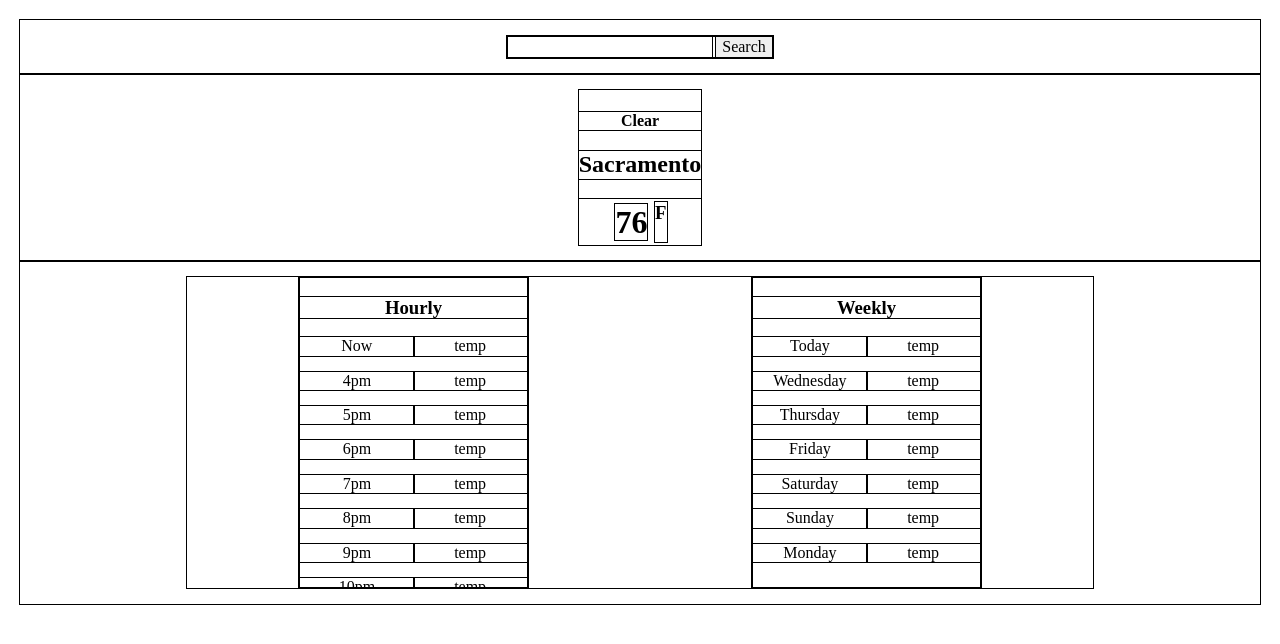
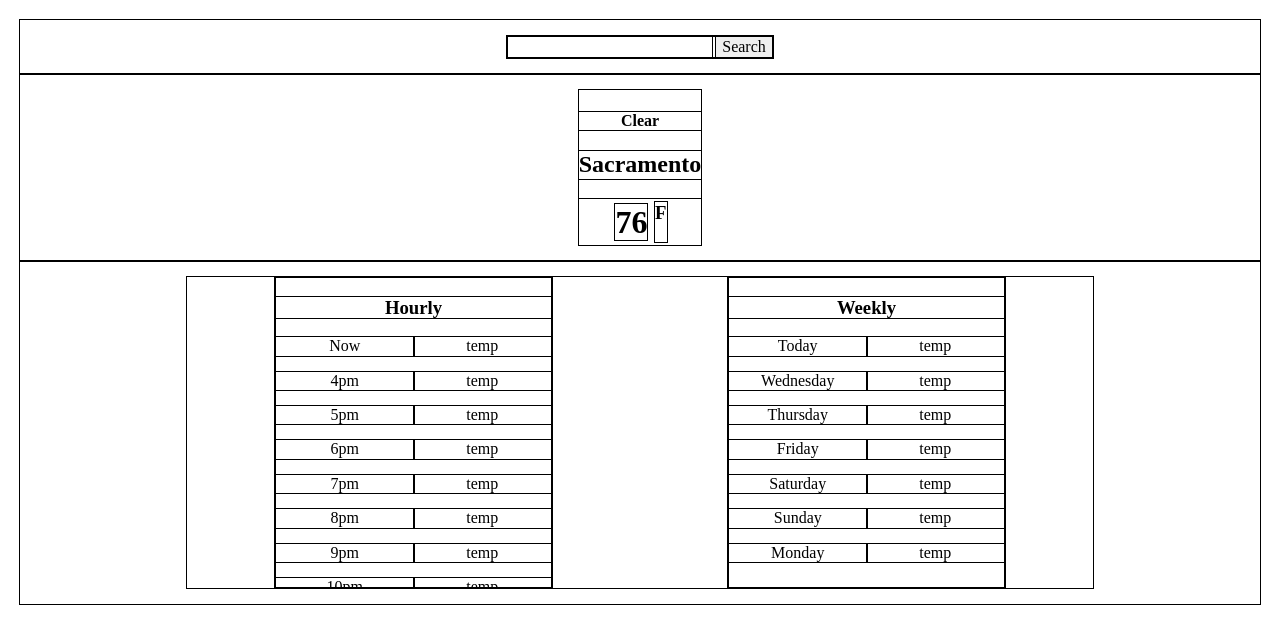
Before and after one commit to eddomiw/weather-app, a website built with webpack: page dist/index.html in a window 1280 px wide. Built offline with Linux system fonts and the light colour scheme.

Commit message:
Add media query for phone and desktop devices

```diff
--- a/src/scss/base/_base.scss
+++ b/src/scss/base/_base.scss
@@ -7,8 +7,3 @@ body {
 body {
   padding: 1.25em;
 }
-
-form {
-  border: 1px solid black;
-  width: fit-content;
-}
--- /dev/null
+++ b/src/scss/layout/_forecast.scss
@@ -0,0 +1,50 @@
+.third-container {
+  width: 75%;
+  display: flex;
+  flex-direction: column;
+  justify-content: center;
+  align-items: center;
+  gap: 1rem;
+}
+
+@media (min-width: 768px) {
+  .third-container {
+    flex-direction: row;
+    justify-content: space-around;
+    gap: 0;
+  }
+
+  .hourly,
+  .weekly {
+    width: min(275px, 35%);
+  }
+}
+
+@media (max-width: 768px) {
+  .hourly,
+  .weekly {
+    width: max(180px, 35%);
+  }
+}
+
+.hourly,
+.weekly {
+  border: solid 1px black;
+  text-align: center;
+}
+.days-container,
+.hours-container {
+  /*   Need to adjust height to make sure it is responsive change 250px*/
+  height: 250px;
+  display: flex;
+  flex-direction: column;
+  gap: 1em;
+  overflow: auto;
+}
+
+.days,
+.hours {
+  display: grid;
+  row-gap: 1em;
+  grid-template-columns: 1fr 1fr;
+}
--- /dev/null
+++ b/src/scss/layout/_form.scss
@@ -0,0 +1,14 @@
+form {
+  border: 1px solid black;
+  width: fit-content;
+}
+
+#search-bar,
+.searchBtn {
+  border: none;
+}
+
+#search-bar {
+  background-color: transparent;
+  border: 0px solid;
+}
--- /dev/null
+++ b/src/scss/layout/_weather-display.scss
@@ -0,0 +1,13 @@
+.weather-condition,
+.location {
+  text-align: center;
+}
+
+.temp {
+  display: flex;
+  justify-content: center;
+}
+
+.temp * {
+  margin: 0.15em;
+}
--- a/src/scss/styles.scss
+++ b/src/scss/styles.scss
@@ -1,5 +1,9 @@
 @forward "./base/normalize.css";
 @forward "./base/base.scss";
+@forward "./layout/form.scss";
+@forward "./layout/weather-display.scss";
+@forward "./layout/forecast.scss";
+@forward "./components/buttons.scss";
 
 * {
   outline: 1px solid black;
@@ -10,57 +14,3 @@ section {
   display: flex;
   justify-content: center;
 }
-
-#search-bar,
-.searchBtn {
-  border: none;
-}
-
-#search-bar {
-  background-color: transparent;
-  border: 0px solid;
-}
-
-.weather-condition,
-.location {
-  text-align: center;
-}
-
-.temp {
-  display: flex;
-  justify-content: center;
-}
-
-.temp * {
-  margin: 0.15em;
-}
-
-.third-container {
-  width: 75%;
-  display: flex;
-  justify-content: space-around;
-}
-
-.hourly,
-.weekly {
-  border: solid 1px black;
-  width: 25%;
-  text-align: center;
-}
-
-.days-container,
-.hours-container {
-  /*   Need to adjust height to make sure it is responsive change 250px*/
-  height: 250px;
-  display: flex;
-  flex-direction: column;
-  gap: 1em;
-  overflow: auto;
-}
-
-.days,
-.hours {
-  display: grid;
-  row-gap: 1em;
-  grid-template-columns: 1fr 1fr;
-}
```
Also changed, not shown: dist/main.js, src/scss/components/_buttons.scss (added).
